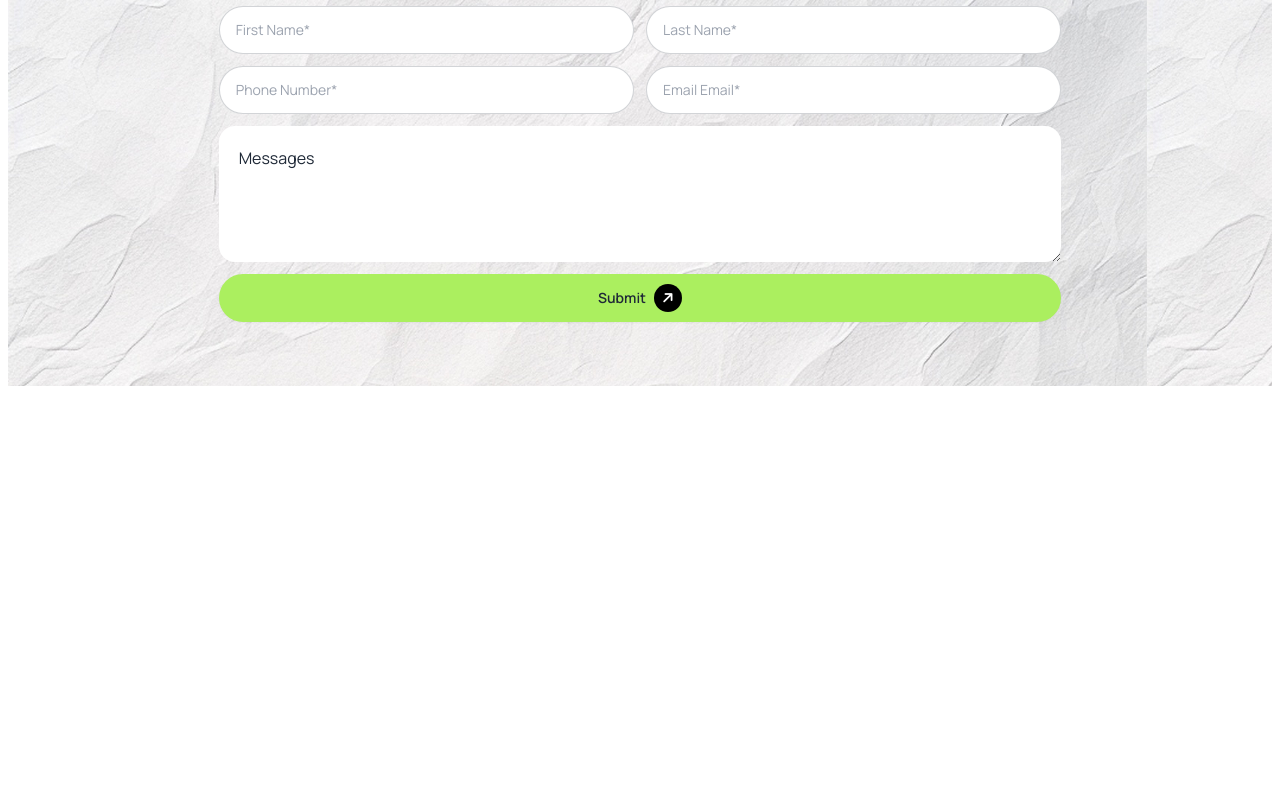
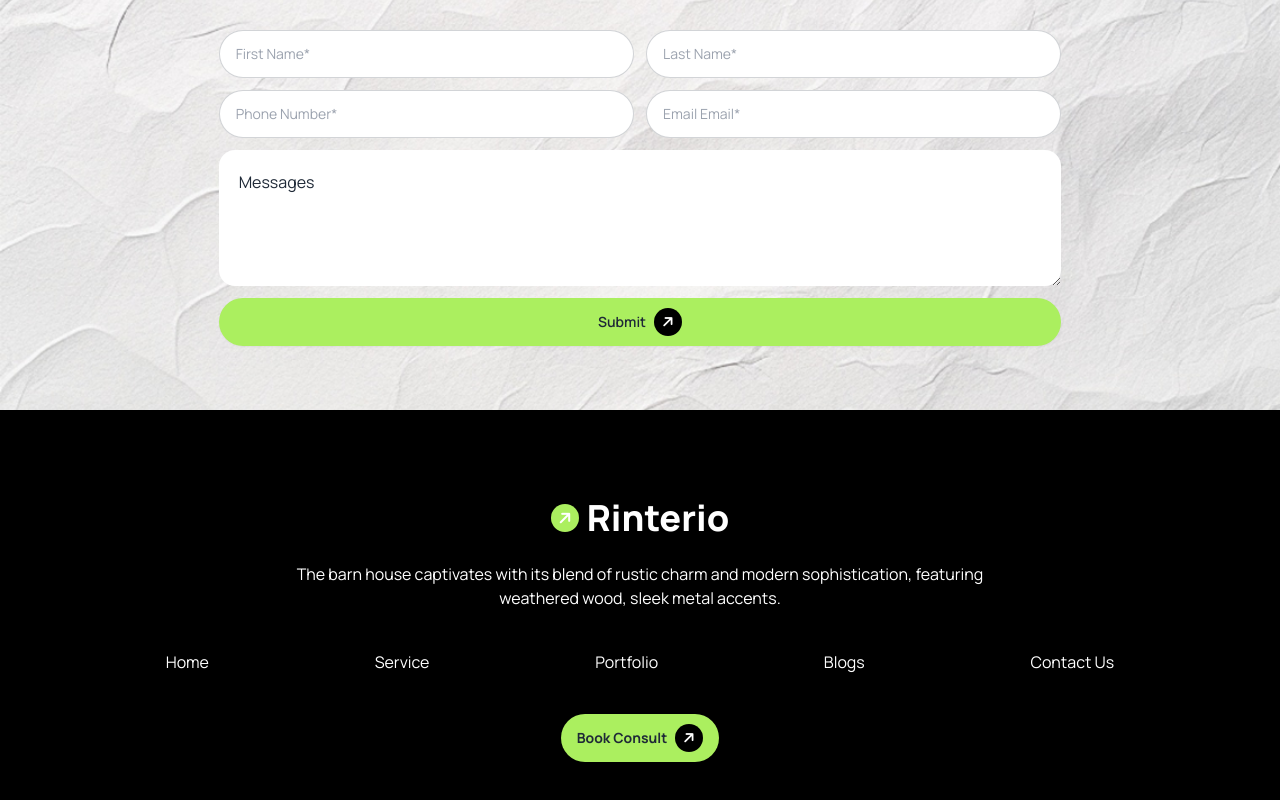
Before and after one commit to ebny-buniad/hose-developer-company, a plain HTML site: page index.html in a window 1280 px wide. Shown: the part 4473-5273 px from the top of the page. Before the commit the page ends 4859 px from the top, so only its background shows below. Drawn offline with nearby package versions, Linux system fonts and the light colour scheme.

Commit message:
added footer

```diff
--- a/index.html
+++ b/index.html
@@ -114,9 +114,9 @@
 
     </header>
 
-    <main class="mt-16 px-2">
+    <main class="mt-16">
 
-        <section class="bg-[#f1f1f1]">
+        <section class="bg-[#f1f1f1] p-2">
 
             <div class="max-w-screen-xl mx-auto py-20">
                 <div class="flex max-[768px]:flex-col justify-between items-center gap-6 relative">
@@ -220,10 +220,6 @@
                 <!-- Work process end -->
 
             </div>
-
-        </section>
-
-        <section>
 
             <div class="max-w-screen-xl mx-auto">
 
@@ -364,9 +360,11 @@
 
                 <!-- News Section End -->
             </div>
+        </section>
 
-            <div class="bg-footer-bg">
-                <div class="max-w-screen-xl mx-auto pb-16">
+        <section>
+            <div class="bg-footer-bg bg-no-repeat bg-cover bg-center">
+                <div class="max-w-screen-xl mx-auto pb-16 p-2">
 
                     <div class="text-center py-16">
                         <button class="btn border-0 rounded-full bg-secondary-color"><i
@@ -391,28 +389,49 @@
                                 <input type="text" placeholder="Email Email*"
                                     class="input input-bordered input-md w-full rounded-full max-sm:col-span-2" />
 
-                                <textarea id="w3review" name="w3review" rows="4" class="w-full col-span-2 rounded-2xl p-5"
-                                    cols="50">Messages</textarea>
+                                <textarea id="w3review" name="w3review" rows="4"
+                                    class="w-full col-span-2 rounded-2xl p-5" cols="50">Messages</textarea>
 
                                 <button type="submit"
                                     class="input-md w-full rounded-full col-span-2 btn bg-primary-color border-0"
                                     value="Submit">Submit <span
-                                    class="h-7 w-7 bg-black text-white flex items-center justify-center rounded-full"><i
-                                        class="fa-solid fa-arrow-right -rotate-45"></i></span></button>
+                                        class="h-7 w-7 bg-black text-white flex items-center justify-center rounded-full"><i
+                                            class="fa-solid fa-arrow-right -rotate-45"></i></span></button>
                             </div>
                         </form>
                     </div>
-
-
                 </div>
             </div>
-
         </section>
 
     </main>
 
+    <footer class="bg-black">
 
-    <footer>
+        <div class="max-w-screen-xl mx-auto text-white">
+            <div class="text-center py-16">
+                <div class="flex items-center justify-center gap-2">
+                    <span class="h-7 w-7 bg-primary-color text-white flex items-center justify-center rounded-full"><i
+                            class="fa-solid fa-arrow-right -rotate-45"></i></span>
+                    <h2 class="text-2xl md:text-3xl lg:text-4xl font-extrabold py-6">Rinterio</h2>
+                </div>
+                <p>The barn house captivates with its blend of rustic charm and modern sophistication,
+                    featuring
+                    <br class="max-sm:hidden">
+                    weathered wood, sleek metal accents.
+                </p>
+                <ul class="flex justify-evenly my-10">
+                    <li><a href="">Home</a></li>
+                    <li><a href="">Service</a></li>
+                    <li><a href="">Portfolio</a></li>
+                    <li><a href="">Blogs</a></li>
+                    <li><a href="">Contact Us</a></li>
+                </ul>
+                <a class="btn border-0 rounded-full bg-primary-color  font-bold">Book Consult<span
+                        class="h-7 w-7 bg-black flex items-center justify-center rounded-full"><i
+                            class="fa-solid fa-arrow-right -rotate-45 text-white"></i></span></a>
+            </div>
+        </div>
 
     </footer>
 </body>
```
